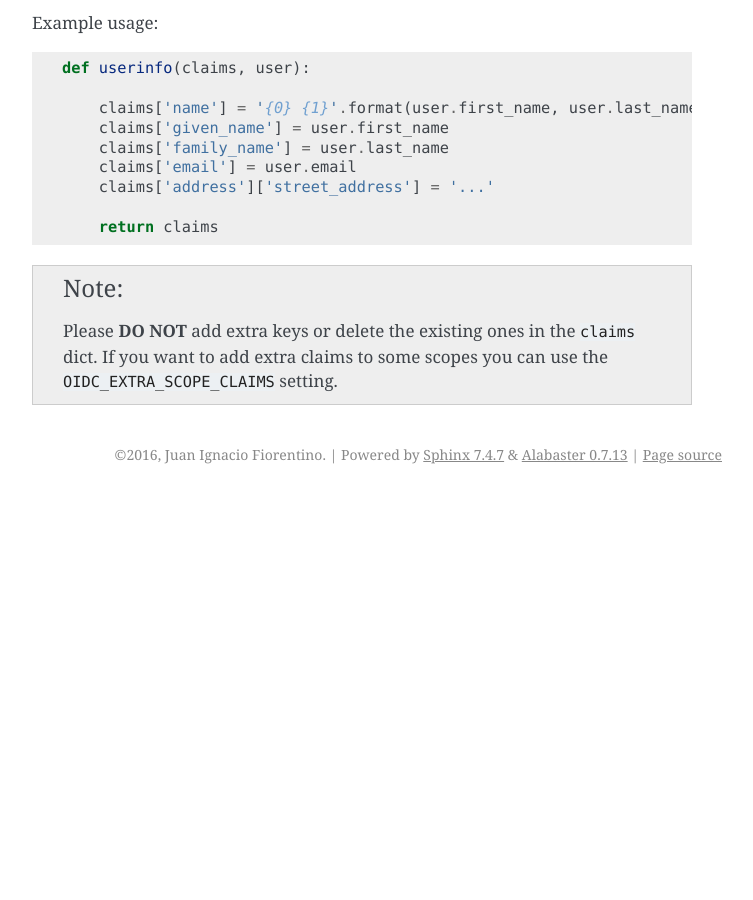
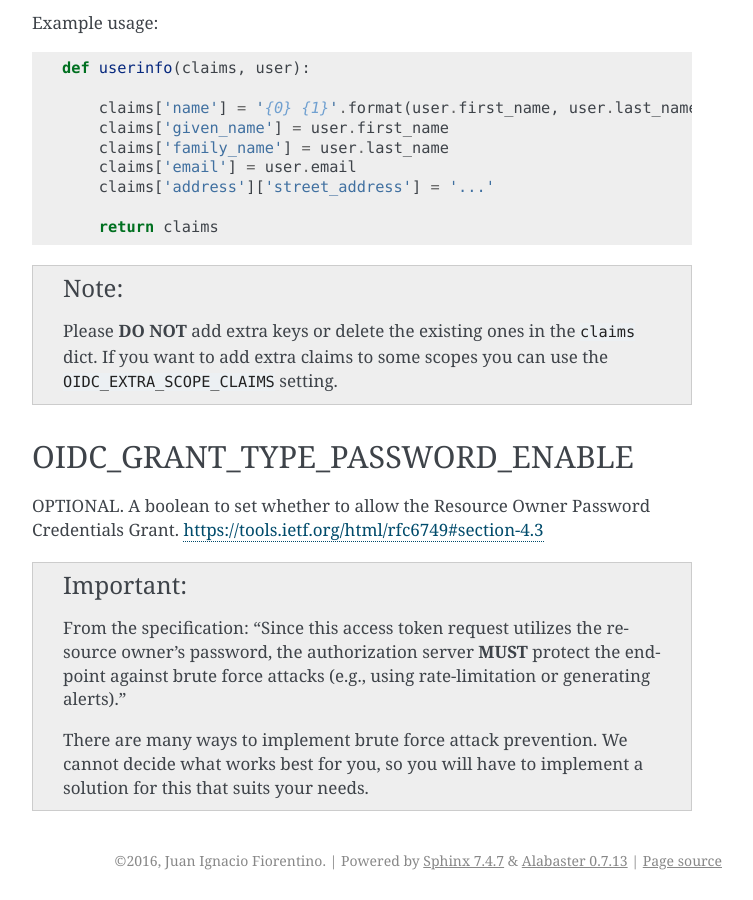
Before and after one commit to juanifioren/django-oidc-provider, a Sphinx documentation site: the page built from docs/sections/settings.rst, in a window 1280 px wide and 900 px high, scrolled down 3453 px. Shown: the whole window, without its empty margins (388-1141 px from the left). Built offline with Sphinx 7.4.7, drawn with Linux system fonts in a browser that asks for light colours; before the commit the page ends 3947 px from its top, so only the background shows below that; some of the changed text lies outside the part shown.

Commit message:
Add documentation for grant type password

```diff
--- a/docs/index.rst
+++ b/docs/index.rst
@@ -8,6 +8,7 @@ Also implements the following specifications:
 * `OpenID Connect Discovery 1.0 <https://openid.net/specs/openid-connect-discovery-1_0.html>`_
 * `OpenID Connect Session Management 1.0 <https://openid.net/specs/openid-connect-session-1_0.html>`_
 * `OAuth 2.0 for Native Apps <https://tools.ietf.org/html/draft-ietf-oauth-native-apps-01>`_
+* `OAuth 2.0 Resource Owner Password Credentials Grant <https://tools.ietf.org/html/rfc6749#section-4.3>`_
 * `Proof Key for Code Exchange by OAuth Public Clients <https://tools.ietf.org/html/rfc7636>`_
 
 --------------------------------------------------------------------------------
@@ -16,6 +17,7 @@ Before getting started there are some important things that you should know:
 
 * Despite that implementation MUST support TLS. You can make request without using SSL. There is no control on that.
 * Supports only for requesting Claims using Scope values.
+* If you enable the Resource Owner Password Credentials Grant, you MUST implement protection against brute force attacks on the token endpoint
 
 --------------------------------------------------------------------------------
 
--- a/docs/sections/settings.rst
+++ b/docs/sections/settings.rst
@@ -147,3 +147,19 @@ Example usage::
 
 .. note::
     Please **DO NOT** add extra keys or delete the existing ones in the ``claims`` dict. If you want to add extra claims to some scopes you can use the ``OIDC_EXTRA_SCOPE_CLAIMS`` setting.
+
+OIDC_GRANT_TYPE_PASSWORD_ENABLE
+===============================
+OPTIONAL. A boolean to set whether to allow the Resource Owner Password
+Credentials Grant. https://tools.ietf.org/html/rfc6749#section-4.3
+
+.. important::
+    From the specification:
+    "Since this access token request utilizes the resource owner's
+    password, the authorization server **MUST** protect the endpoint
+    against brute force attacks (e.g., using rate-limitation or
+    generating alerts)."
+
+    There are many ways to implement brute force attack prevention. We cannot
+    decide what works best for you, so you will have to implement a solution for
+    this that suits your needs.
```
